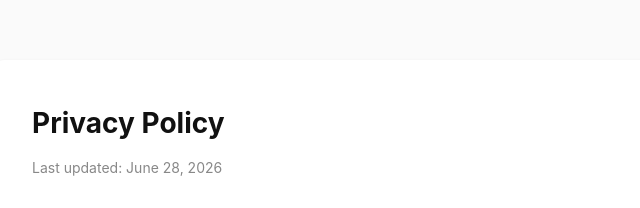
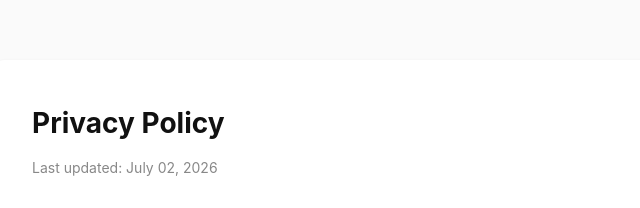
Before and after one commit to n1klabs/dailyk-privacy, a plain HTML site: page index.html in a window 1280 px wide. Shown: the top 208 px of the page, 288-928 px from the left. Drawn offline with Linux system fonts and the light colour scheme.

Commit message:
Update index.html

```diff
--- a/index.html
+++ b/index.html
@@ -52,7 +52,7 @@
 <body>
     <div class="container">
         <h1>Privacy Policy</h1>
-        <p class="last-updated">Last updated: June 28, 2026</p>
+        <p class="last-updated">Last updated: July 02, 2026</p>
 
         <p>Dailyk ("we", "our", or "the app") is a task management application for iOS. We are committed to protecting your privacy. This Privacy Policy explains what data we collect, how we use it, and your rights.</p>
 
```
